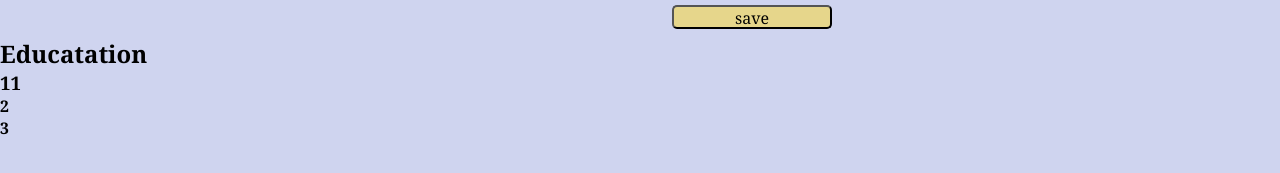
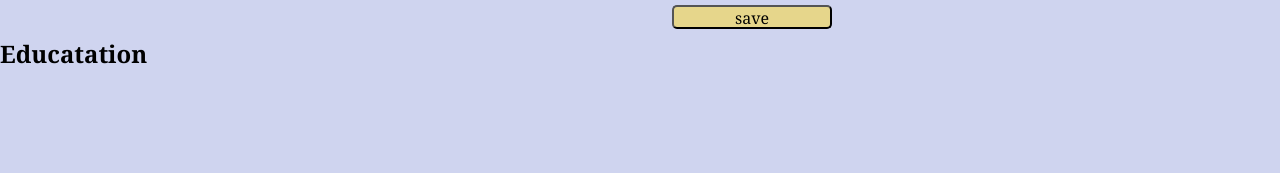
Before and after one commit to JonathanDPotter/cv-project, a React (Create React App) app: page / in a window 1280 px wide. Shown: the part 243-416 px from the top of the page. Built offline with nearby package versions, Linux system fonts and the light colour scheme.

Commit message:
handleSubmit functions properly for adding items

```diff
--- a/src/App.js
+++ b/src/App.js
@@ -14,7 +14,7 @@ class App extends Component {
         list: [],
       },
       education: {
-        list: [1],
+        list: [],
         school: "",
         to: "",
         from: "",
@@ -34,11 +34,13 @@ class App extends Component {
     const currState = this.state[name];
     let newListItem = {};
     let newList = currState.list.map((a) => a);
-    [...event.target.elements].forEach((a) => (newListItem[a.name] = a.value));
+    [...event.target.elements].forEach((a) => {
+      let itemName = a.name.split(" ")[1];
+      (newListItem[itemName] = a.value)
+    });
     newList.push(newListItem);
     currState.list = newList;
     this.setState({ [name]: currState });
-    console.log(this.state);
   }
 
   handleChange(event) {
--- a/src/components/CeeVee.js
+++ b/src/components/CeeVee.js
@@ -1,11 +1,12 @@
 function CeeVee(props) {
   const { name, description, education} = props;
-  const display = function (a, i) {
+  const display = function (obj, i) {
+
     return (
       <div className="education" key={i}>
-        <h3 className="school">{a}1</h3>
-        <h4 className="fromTo">2</h4>
-        <h4 className="degree">3</h4>
+        <h3 className="school">{obj.school}</h3>
+        <h4 className="fromTo">From: {obj.from} To: {obj.to}</h4>
+        <h4 className="degree">{obj.degree}</h4>
       </div>
     )
   };
```
